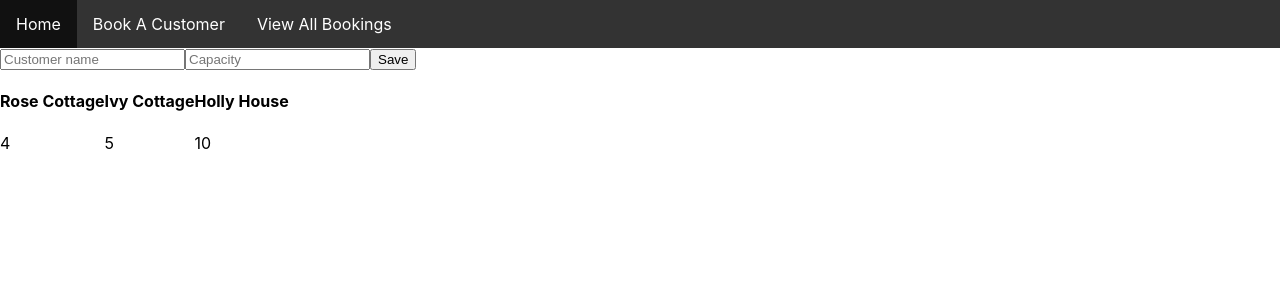
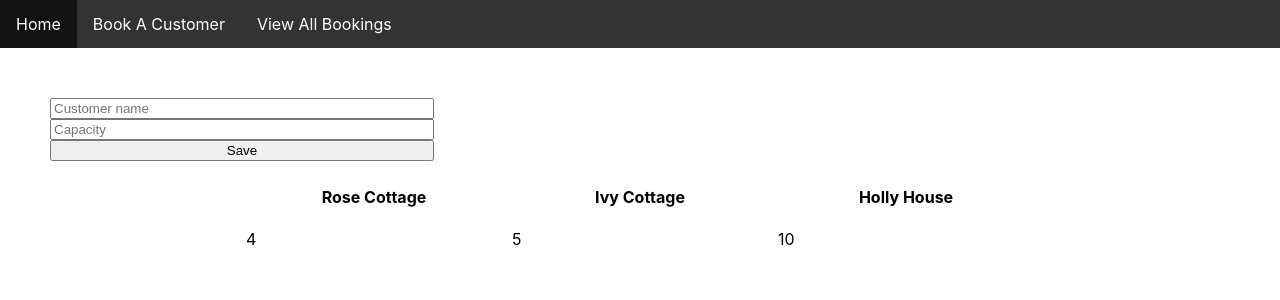
Before and after one commit to BornaMaticic/NestAway, a React (Create React App) app in the folder frontend/: page / in a window 1280 px wide. Shown: the top 300 px of the page. Built offline with nearby package versions, Linux system fonts and the light colour scheme.

Commit message:
minor css positioning

```diff
--- a/frontend/src/App.css
+++ b/frontend/src/App.css
@@ -1,6 +1,7 @@
 body{
   margin: 0;
   padding: 0;
+  justify-content: center;
 }
 
 ul {
@@ -31,12 +32,27 @@ li a:hover:not(.active) {
   background-color: #4CAF50;
 }
 
+form{
+  padding-top: 50px;
+  padding-left: 50px;
+  display: flex;
+  max-width: 30vw;
+  flex-direction:column;
+}
+
 .property-list{
-  /* color: red; */
   display:flex;
   flex-direction: row;
+  flex-wrap: wrap;
+  justify-content: center;
+  text-align: center;
 }
 
 .property{
-  flex-grow: 20vw;
+  width: 20vw;
+  padding: 5px;
 }
+
+p{
+  text-align: left;
+}
```
